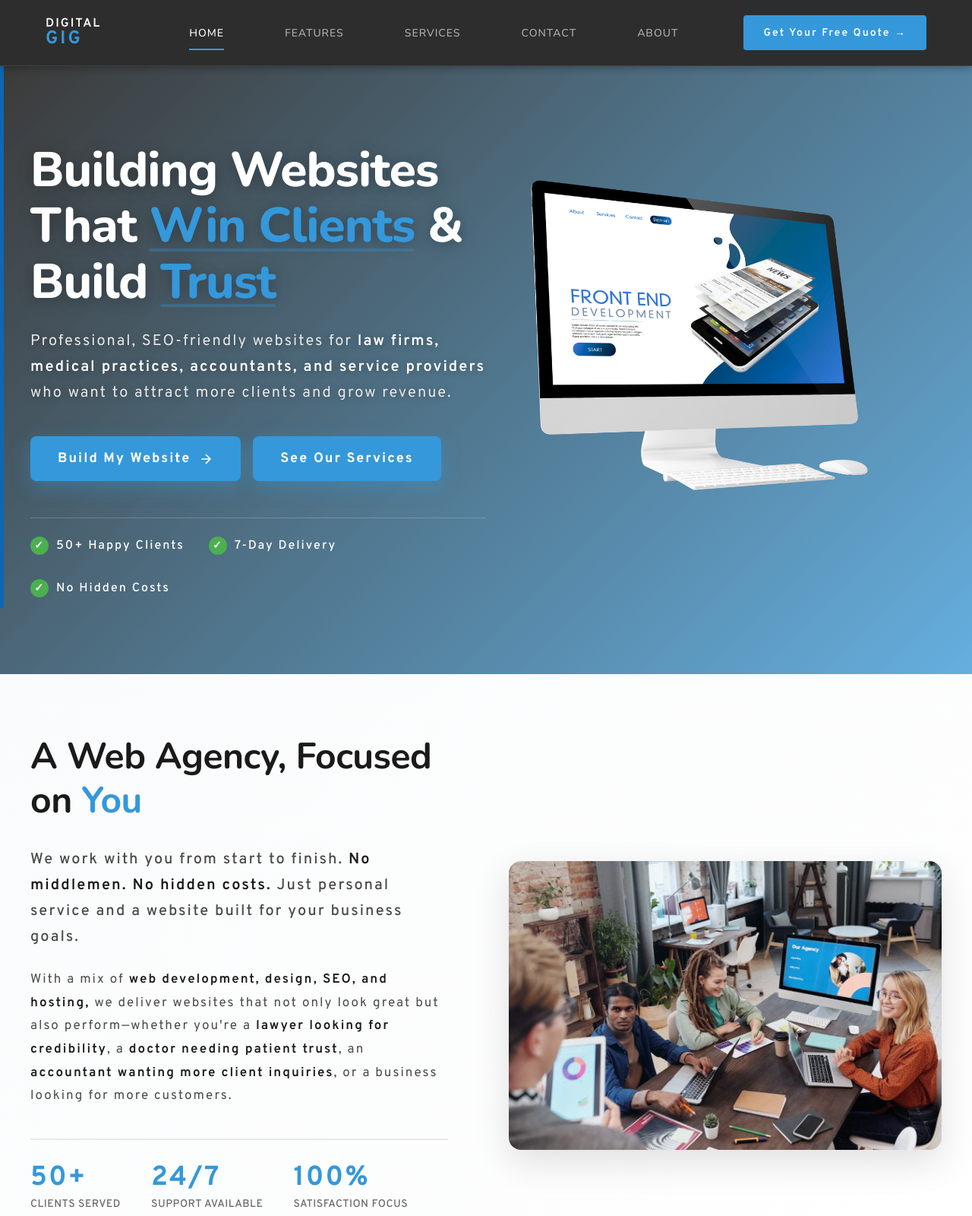
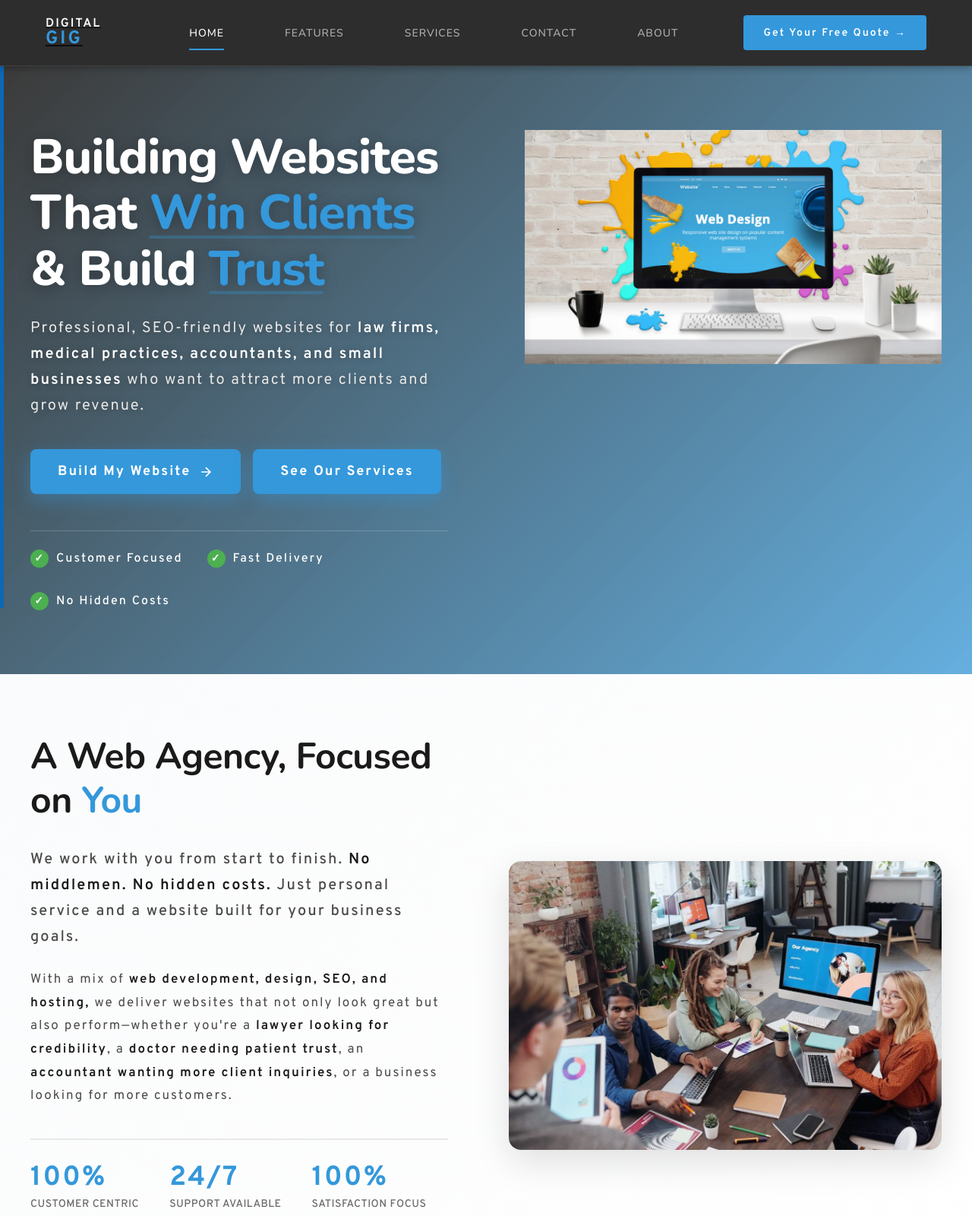
Before and after one commit to RiazMorgan/digital-gig, a plain HTML site: page index.html in a window 1280 px wide. Shown: the top 1600 px of the page at 76% size. Drawn offline with nearby package versions, Linux system fonts and the light colour scheme.

Commit message:
Hero Image Update

```diff
--- a/index.html
+++ b/index.html
@@ -81,11 +81,10 @@ src="https://www.facebook.com/tr?id=442815601559095&ev=PageView&noscript=1"
         <div class="container">
             <div class="header-content">
                 <!-- Logo -->
-                <div class="logo">
-                    <span class="logo-text">DIGITAL</span>
-                    <span class="logo-highlight">GIG</span>
-                </div>
-
+                <a href="#home" class="logo">
+  <span class="logo-text">DIGITAL</span>
+  <span class="logo-highlight">GIG</span>
+</a>
                 <!-- Navigation -->
                 <nav class="nav" id="navMenu">
                     <ul class="nav-list">
@@ -148,7 +147,7 @@ src="https://www.facebook.com/tr?id=442815601559095&ev=PageView&noscript=1"
 
       <!-- Subheadline (Shorter & Punchier) -->
       <p class="hero-subheadline">
-        Professional, SEO-friendly websites for <strong>law firms, medical practices, accountants, and service providers</strong> who want to attract more clients and grow revenue.
+        Professional, SEO-friendly websites for <strong>law firms, medical practices, accountants, and small businesses</strong> who want to attract more clients and grow revenue.
       </p>
 
       <!-- CTA Buttons -->
@@ -168,11 +167,11 @@ src="https://www.facebook.com/tr?id=442815601559095&ev=PageView&noscript=1"
       <div class="hero-trust">
         <div class="trust-item">
           <div class="trust-icon">✓</div>
-          <span>50+ Happy Clients</span>
+          <span>Customer Focused</span>
         </div>
         <div class="trust-item">
           <div class="trust-icon">✓</div>
-          <span>7-Day Delivery</span>
+          <span>Fast Delivery</span>
         </div>
         <div class="trust-item">
           <div class="trust-icon">✓</div>
@@ -185,7 +184,7 @@ src="https://www.facebook.com/tr?id=442815601559095&ev=PageView&noscript=1"
       </div>
     <div class="hero-image-container>
       <div class="hero-image">
-        <img src="pictures/hero-image.png" alt="">
+        <img src="pictures/Hero-image-digitalgig .png" alt="">
       </div>
     </div>
 
@@ -233,11 +232,11 @@ src="https://www.facebook.com/tr?id=442815601559095&ev=PageView&noscript=1"
           business looking for more customers.
         </p>
 
-        <!-- Trust Stats -->
-        <div class="trust-stats">
+        <!--Trust Stats -->
+         <div class="trust-stats">
           <div class="stat-item">
-            <div class="stat-number">50+</div>
-            <div class="stat-label">Clients Served</div>
+            <div class="stat-number">100%</div>
+            <div class="stat-label">Customer Centric</div>
           </div>
           <div class="stat-item">
             <div class="stat-number">24/7</div>
--- a/styles.css
+++ b/styles.css
@@ -449,6 +449,7 @@ nav li {
   display: grid;
   grid-template-columns: 1fr 1fr;
   /* gap: rem; */
+  column-gap: clamp(3rem, 8vw, 7rem);
 }
 
 .hero-content {
@@ -468,11 +469,11 @@ nav li {
   }
 }
 .hero-image-container {
-  text-align: right;
-  max-width: 700px;
-}
+  height: auto;
+}
+
 .hero-image {
-  height: auto;
+  width: 100%;
 }
 
 /* ============================================
```
Also changed, not shown: pictures/Hero-image-digitalgig .png (added).
